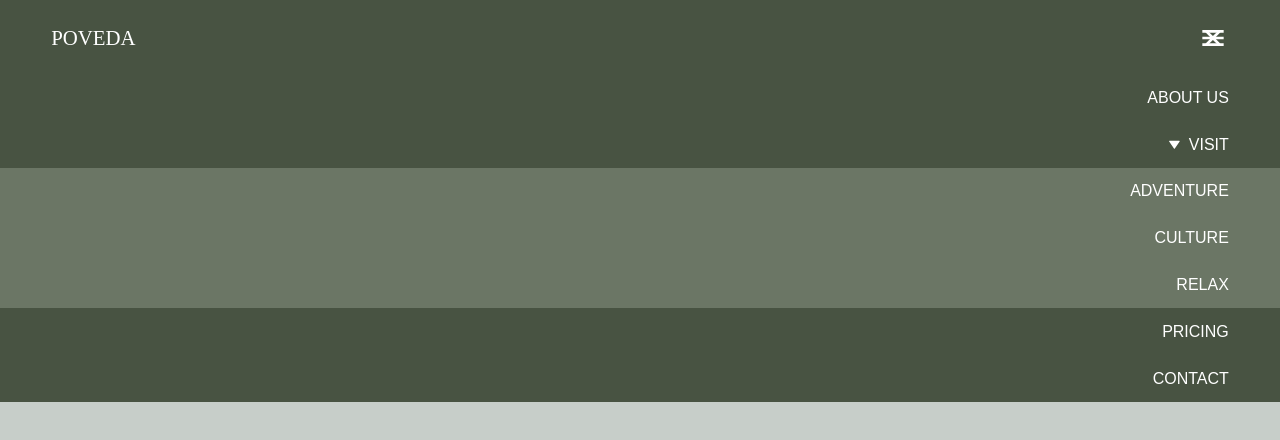
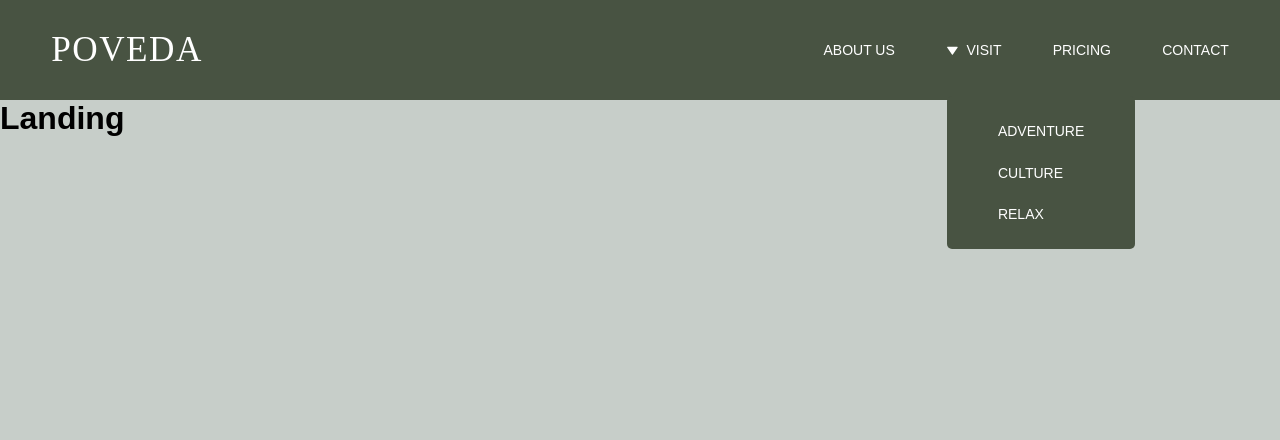
Before and after one commit to SutheeDev/react-poveda, a React (Vite) app in the folder client/: page / in a window 1280 px wide. Shown: the top 440 px of the page. Built offline with nearby package versions, Linux system fonts and the light colour scheme.

Commit message:
styled full Navbar menu on bigger screen

```diff
--- a/client/src/components/Logo.jsx
+++ b/client/src/components/Logo.jsx
@@ -22,4 +22,10 @@ const Wrapper = styled.div`
     font-size: 1.3rem;
     padding-left: var(--side-padding);
   }
+  @media screen and (min-width: 900px) {
+    .logo {
+      font-size: 2.2rem;
+      letter-spacing: 1.5px;
+    }
+  }
 `;
--- a/client/src/components/Navbar.jsx
+++ b/client/src/components/Navbar.jsx
@@ -113,4 +113,37 @@ const Wrapper = styled.nav`
     grid-area: 1/1;
     display: flex;
   }
+
+  @media screen and (min-width: 900px) {
+    height: 100px;
+    .hamburger-menu-container {
+      display: none;
+    }
+    .navlinks {
+      width: 100%;
+      position: relative;
+      top: 0;
+      text-align: right;
+      flex-direction: row;
+    }
+
+    .visit-subMenu {
+      position: absolute;
+      top: 67px;
+      left: 27%;
+    }
+    .subLink-container {
+      width: 100%;
+      padding: 0.9em var(--side-padding);
+      border-radius: var(--border-radius);
+      background-color: var(--green-2);
+      align-items: flex-start;
+    }
+    .sub-link {
+      padding-right: 0;
+    }
+    .link {
+      font-size: 0.875rem;
+    }
+  }
 `;
--- a/client/src/index.css
+++ b/client/src/index.css
@@ -56,6 +56,9 @@ html {
   /* padding */
   --side-padding: 4vw;
   --max-width: calc(100vw - var(--side-padding));
+
+  /* border-radius */
+  --border-radius: 5px;
 }
 
 body {
```
